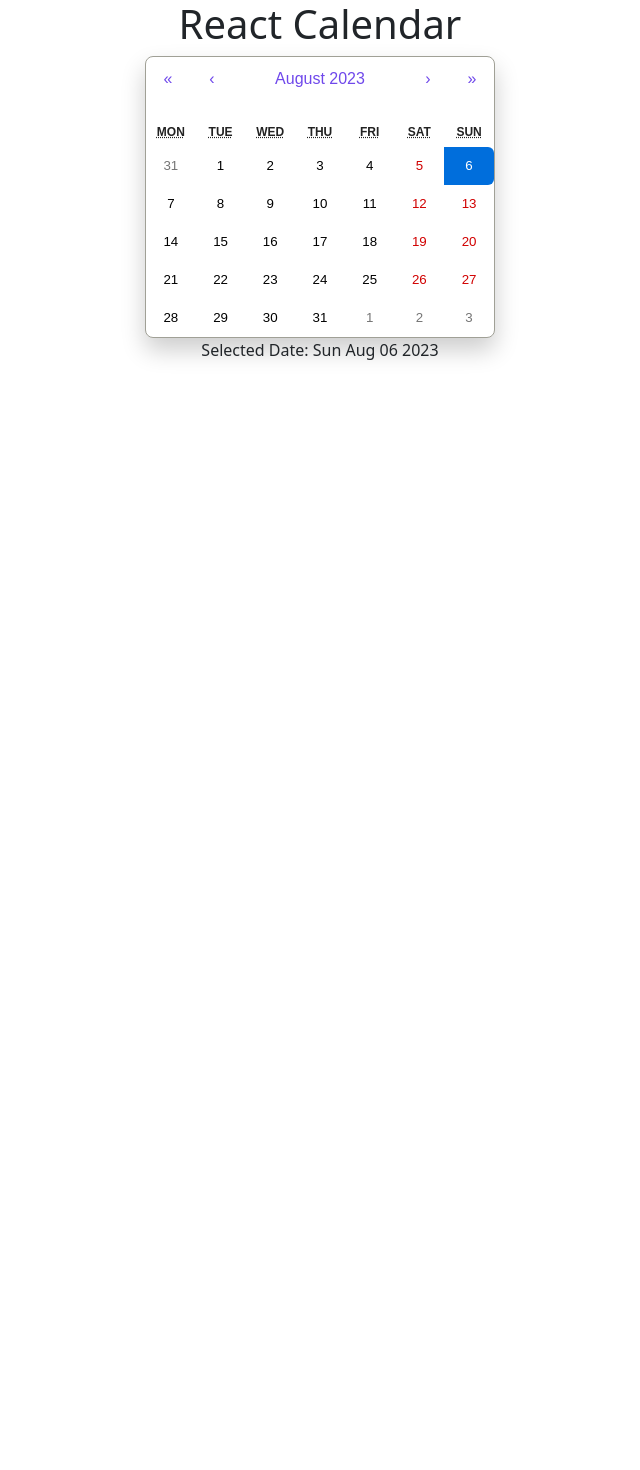
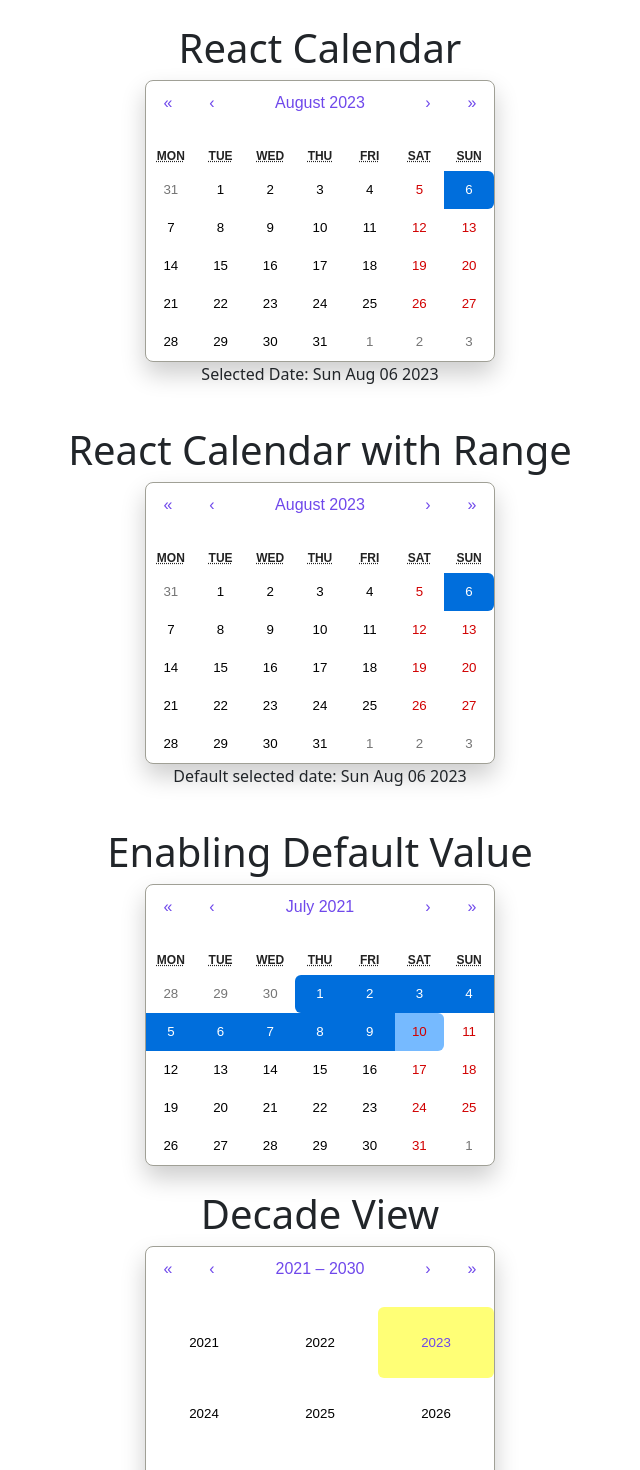
Before and after one commit to mghondo/React-Calendar, a React (Create React App) app in the folder react-calendar/: page / in a window 1280 px wide. Shown: the top 1470 px of the page, without its empty margins (320-960 px from the left). Before the commit the page ends 800 px from the top, so only its background shows below. Built offline with nearby package versions, Linux system fonts and the light colour scheme.

Commit message:
new components added.

```diff
--- a/react-calendar/src/App.js
+++ b/react-calendar/src/App.js
@@ -3,18 +3,21 @@
 import { useState } from "react";
 import Calendar from "react-calendar";
 import "react-calendar/dist/Calendar.css";
+import FirstCalComponent from "./components/FirstCalComponent";
+import RangeCalComponent from "./components/RangeCalComponent";
+import DefaultValueComponent from "./components/DefaultValueComponent";
+import DecadeView from "./components/DecadeView";
 
 function App() {
-  const [date, setDate] = useState(new Date());
   return (
     <div className="App">
-      <h1 className="text-center">React Calendar</h1>
-      <div className="calendar-container d-flex justify-content-center">
-        <Calendar onChange={setDate} value={date} />
-      </div>
-      <p className="text-center">
-        <span className="bold">Selected Date:</span> {date.toDateString()}
-      </p>
+      <FirstCalComponent />
+      <br />
+      <RangeCalComponent />
+      <br />
+      <DefaultValueComponent />
+      <br />
+      <DecadeView />
     </div>
   );
 }
--- /dev/null
+++ b/react-calendar/src/components/DecadeView.js
@@ -0,0 +1,18 @@
+import "../App.css";
+import React, { useState } from "react";
+import Calendar from "react-calendar";
+import "react-calendar/dist/Calendar.css";
+
+const DecadeView = () => {
+  const [date, setDate] = useState(new Date());
+  return (
+    <div>
+      <h1 className="text-center">Decade View</h1>
+      <div className="calendar-container d-flex justify-content-center">
+        <Calendar onChange={setDate} selectRange={true} defaultView="decade" />
+      </div>
+    </div>
+  );
+};
+
+export default DecadeView;
--- /dev/null
+++ b/react-calendar/src/components/DefaultValueComponent.js
@@ -0,0 +1,24 @@
+import "../App.css";
+import React, { useState } from "react";
+import Calendar from "react-calendar";
+import "react-calendar/dist/Calendar.css";
+
+const DefaultValueComponent = () => {
+  const [date, setDate] = useState([
+    new Date(2021, 6, 1),
+    new Date(2021, 6, 10),
+  ]);
+
+  return (
+    <div>
+      <div className="app">
+        <h1 className="text-center">Enabling Default Value</h1>
+        <div className="calendar-container d-flex justify-content-center">
+          <Calendar onChange={setDate} selectRange={true} defaultValue={date} />
+        </div>
+      </div>
+    </div>
+  );
+};
+
+export default DefaultValueComponent;
--- /dev/null
+++ b/react-calendar/src/components/FirstCalComponent.js
@@ -0,0 +1,22 @@
+import "../App.css";
+import React, { useState } from "react";
+import Calendar from "react-calendar";
+import "react-calendar/dist/Calendar.css";
+
+const FirstCalComponent = () => {
+  const [date, setDate] = useState(new Date());
+  return (
+    <div>
+      <br />
+      <h1 className="text-center">React Calendar</h1>
+      <div className="calendar-container d-flex justify-content-center">
+        <Calendar onChange={setDate} value={date} />
+      </div>
+      <p className="text-center">
+        <span className="bold">Selected Date:</span> {date.toDateString()}
+      </p>
+    </div>
+  );
+};
+
+export default FirstCalComponent;
--- /dev/null
+++ b/react-calendar/src/components/RangeCalComponent.js
@@ -0,0 +1,30 @@
+import "../App.css";
+import React, { useState } from "react";
+import Calendar from "react-calendar";
+import "react-calendar/dist/Calendar.css";
+
+const RangeCalComponent = () => {
+  const [date, setDate] = useState(new Date());
+  return (
+    <div>
+      <h1 className="text-center">React Calendar with Range</h1>
+      <div className="calendar-container d-flex justify-content-center">
+        <Calendar onChange={setDate} value={date} selectRange={true} />
+      </div>
+      {date.length > 0 ? (
+        <p className="text-center">
+          <span className="bold">Start:</span> {date[0].toDateString()}
+          &nbsp;|&nbsp;
+          <span className="bold">End:</span> {date[1].toDateString()}
+        </p>
+      ) : (
+        <p className="text-center">
+          <span className="bold">Default selected date:</span>{" "}
+          {date.toDateString()}
+        </p>
+      )}
+    </div>
+  );
+};
+
+export default RangeCalComponent;
```
